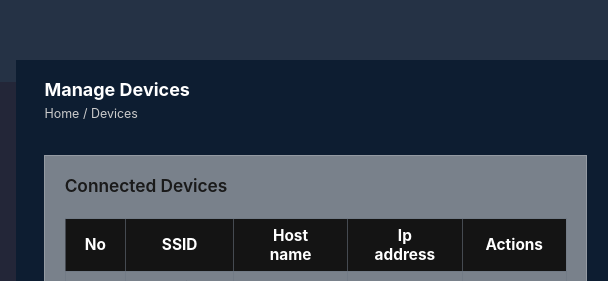
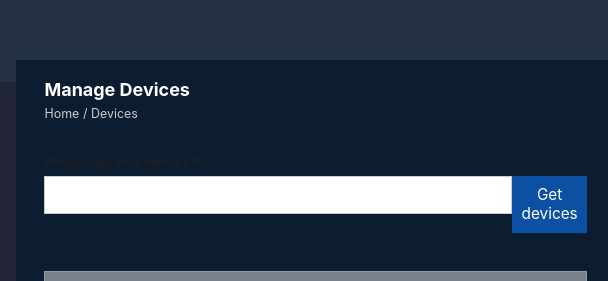
Before and after one commit to onknown54/router-manager, an Electron app: page src/renderer/devices.html in a window 750 px wide. Shown: the top 281 px of the page, 142-750 px from the left. Drawn offline with Linux system fonts and the light colour scheme.

Commit message:
UI updates

```diff
--- a/src/renderer/assets/sass/components/_form.scss
+++ b/src/renderer/assets/sass/components/_form.scss
@@ -59,12 +59,33 @@
   }
 }
 
-.input__group {
-  display: flex;
-  justify-content: space-between;
-  gap: 2rem;
+.input {
+  &__group {
+    display: flex;
+    justify-content: space-between;
+    gap: 2rem;
 
-  .form__group {
-    flex: 0 0 50%;
+    .form__group {
+      flex: 0 0 50%;
+    }
+  }
+
+  &__flex {
+    display: flex;
+
+    .form__group label {
+      color: #ccc;
+    }
+
+    input {
+      flex: 75%;
+      padding: 1rem 0.7rem;
+    }
+
+    .btn {
+      flex: 1;
+      align-self: flex-start;
+      text-align: center;
+    }
   }
 }
--- a/src/renderer/devices.html
+++ b/src/renderer/devices.html
@@ -55,6 +55,20 @@
             <div class="breadcrumb">
               <h3 class="breadcrumb__title">Manage Devices</h3>
               <p class="breadcrumb__nav">Home / Devices</p>
+            </div>
+            <div class="devices device--ip">
+              <div class="form__group">
+                <label for="username">Please input your network IP</label>
+                <div class="input__flex">
+                  <input
+                    type="text"
+                    id="username"
+                    name="username"
+                    autocomplete="off"
+                    required
+                  /><a href="#" class="btn btn__primary">Get devices</a>
+                </div>
+              </div>
             </div>
             <div class="devices">
               <div class="network__item network__item--disable">
```
Also changed, not shown: src/renderer/assets/css/styles.css, 1 other file.
